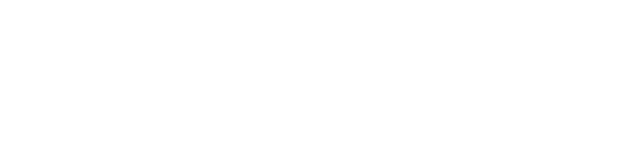
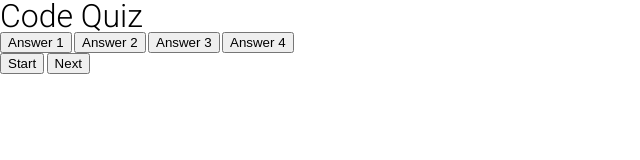
Before and after one commit to EspinosaSalvador/Salvador-Code-Quiz, a plain HTML site: page index.html in a window 1280 px wide. Shown: the whole page, without its empty margins (0-640 px from the left). Drawn offline with Linux system fonts and the light colour scheme.

Commit message:
added box and color

```diff
--- a/assets/css/style.css
+++ b/assets/css/style.css
@@ -4,3 +4,7 @@
     /* * 1 REM = 10px */
     font-family: 'Roboto', sans-serif;
 }
+
+h1 {
+    font-size: xx-large;
+}
--- a/index.html
+++ b/index.html
@@ -8,10 +8,31 @@
     <title>Salvador-Code-Quiz</title>
     <link rel="stylesheet" href="./assets/css/reset.css">
     <link rel="stylesheet" href="./assets/css/style.css">
+    <link rel="preconnect" href="https://fonts.googleapis.com">
+    <link rel="preconnect" href="https://fonts.gstatic.com" crossorigin>
+    <link href="https://fonts.googleapis.com/css2?family=Roboto:wght@300;700&display=swap" rel="stylesheet">
 </head>
 
 <body>
-    <h1></h1>
+    <h1>Code Quiz</h1>
+    <section class="container">
+        <section id="principalContainer" class="flexCenter flexColumn hidden">
+            <section id="questions"></section>
+            <section id="answerBtn" class="btnGrid"></section>
+            <button class="btn">Answer 1</button>
+            <button class="btn">Answer 2</button>
+            <button class="btn">Answer 3</button>
+            <button class="btn">Answer 4</button>
+            <section class="controls">
+                <button id="startBtn" class="startBtn btn">Start</button>
+                <button id="nextBtn" class="nextBtn btn hidden">Next</button>
+
+            </section>
+
+        </section>
+    </section>
+
+
     <script src="./assets/java/index.js"></script>
 </body>
 
```
